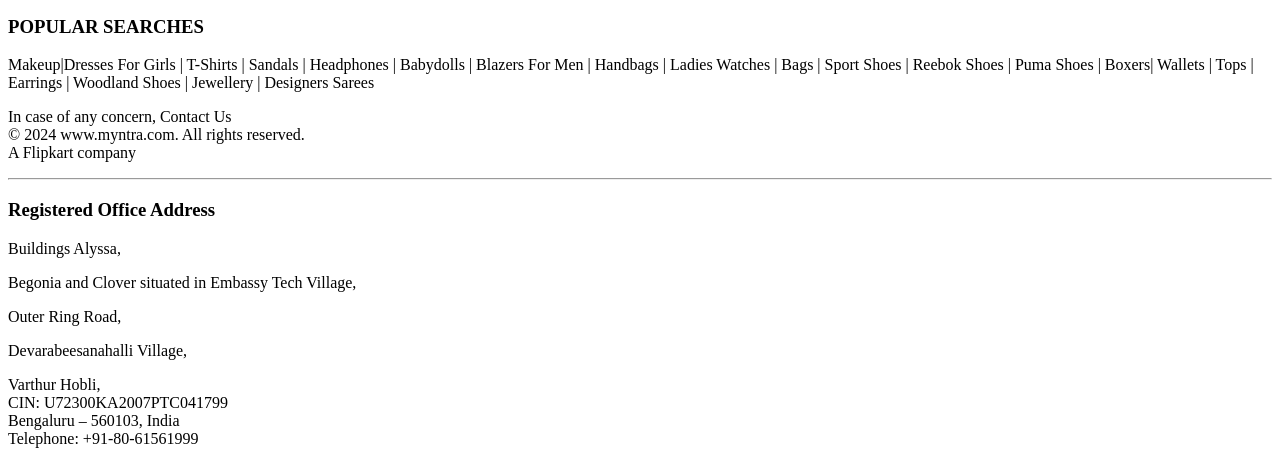
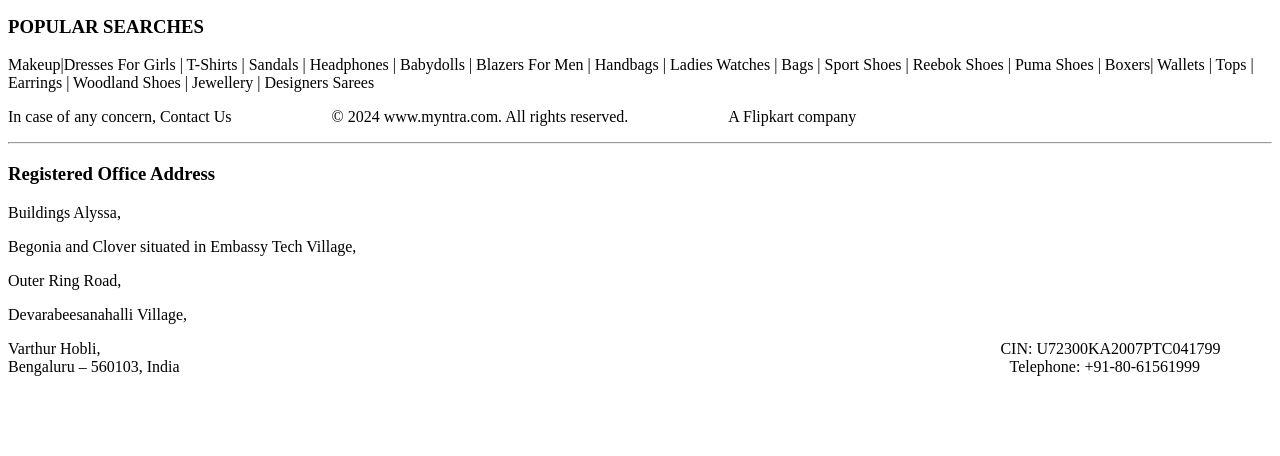
Before and after one commit to Sujithasunny/myntra_static, a plain HTML site: page index.html in a window 1280 px wide. Shown: the part 2471-2927 px from the top of the page. After the commit the page ends 2855 px from the top, so only its background shows below. Drawn offline with Linux system fonts and the light colour scheme.

Commit message:
external.css

```diff
--- a/external.css
+++ b/external.css
@@ -119,3 +119,15 @@ nav ul li a {
     font-size: 50px;
     margin-bottom: 5px;
 }
+.container {
+    display: flex;
+    gap: 100px;
+}
+.container1{
+    display: flex;
+    gap: 900px;
+}
+.container2{
+    display: flex;
+    gap:830px;
+}
```
